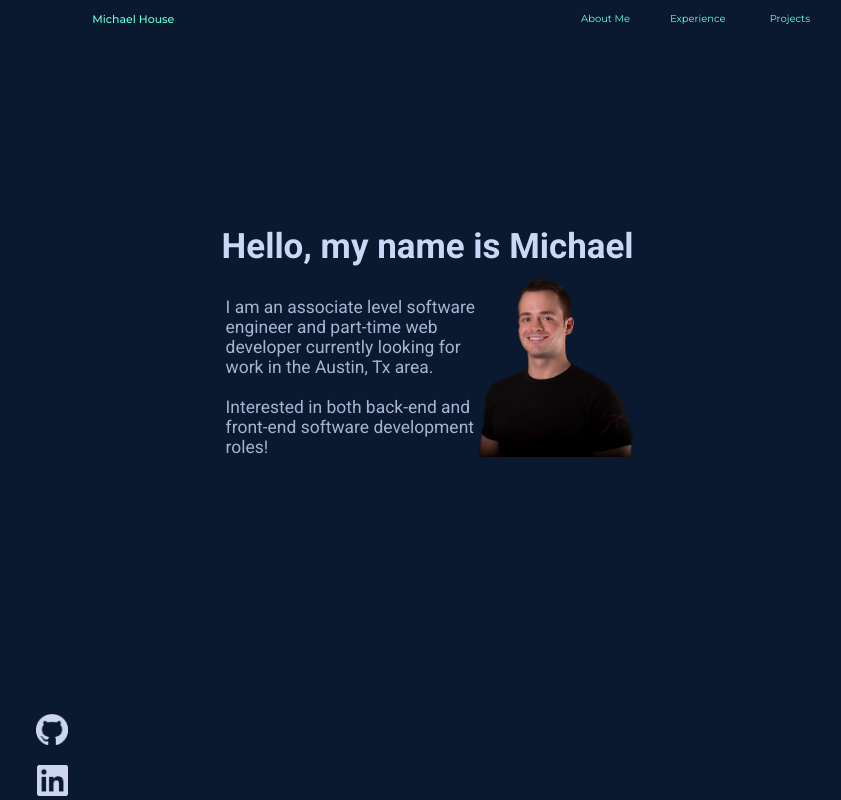
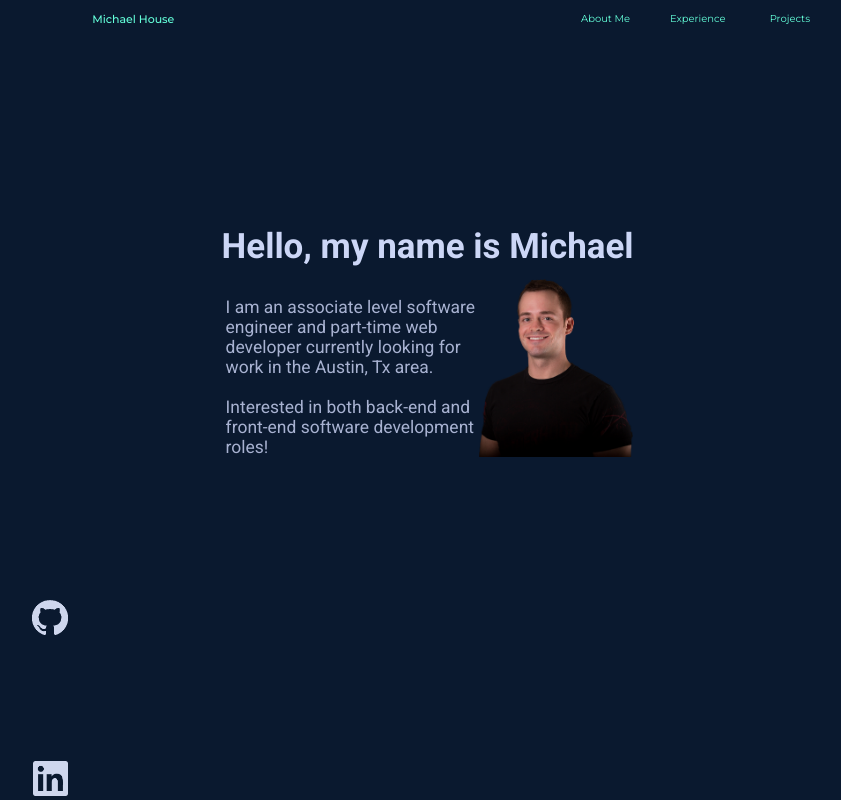
Before and after one commit to mikehengineer/website-resume, a React (Create React App) app: page / in a window 1280 px wide. Shown: the whole page, without its empty margins (188-1029 px from the left). Built offline with nearby package versions, Linux system fonts and the light colour scheme; a web font is replaced by a local one.

Commit message:
Changed logo size/orientation and updated skills section.

```diff
--- a/src/ComponentCSS/Mainpage.css
+++ b/src/ComponentCSS/Mainpage.css
@@ -27,12 +27,13 @@
 
 #contactcontainer{
     box-sizing: border-box;
-    grid-area: 17/16/21/21;
+    grid-area: 16/17/21/21;
     display: flex;
     flex-direction: column;
 }
 
 #githubcontainer, #linkedincontainer{
+    flex: 1 1 50%;
     display: flex;
     align-items: flex-end;
     text-align: right;
@@ -43,13 +44,13 @@
 }
 
 #githubcontainer img{
-    max-width: 50%;
+    max-width: 70%;
     height: auto;
     padding-bottom: 1rem;
 }
 
 #linkedincontainer img{
-    max-width: 48%;
+    max-width: 69%;
     height: auto;
 }
 
--- a/src/Components/Aboutme.js
+++ b/src/Components/Aboutme.js
@@ -32,15 +32,17 @@ function Aboutme() {
                 </div>
                 <div id="skillslist">
                   <ul>
+                    <li>Angular 10</li>
+                    <li>NGRX</li>
                     <li>Java</li>
                     <li>C# (.Net)</li>
                     <li>Javascript</li>
                     <li>PHP</li>
-                    <li>MySQL</li>
                   </ul>
                   <ul>
                     <li>Node.js</li>
                     <li>React.js</li>
+                    <li>MySQL</li>
                     <li>HTML</li>
                     <li>CSS</li>
                     <li>Git</li>
```
